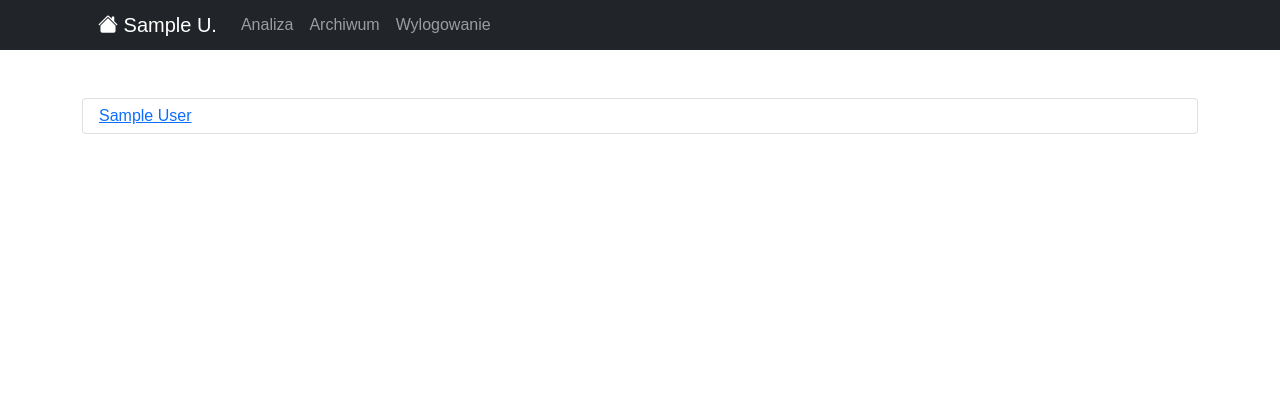
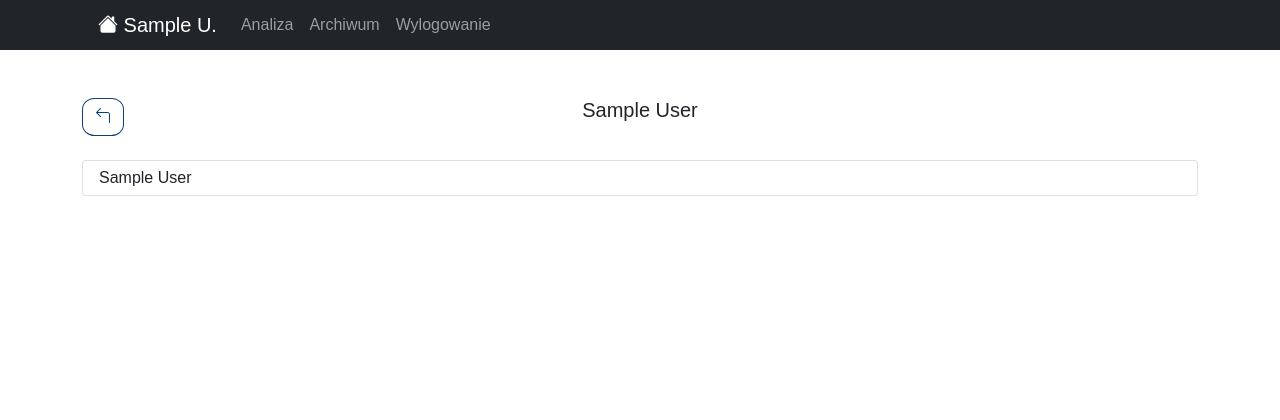
Before and after one commit to Hypnos86/WIiR-KO, a Django app: template main/templates/main/unit_county_main.html in a window 1280 px wide. Shown: the top 420 px of the page. Run offline with Django 4.2, Linux system fonts and the light colour scheme; the template is opened without the code that fills it: values that come from a table or form of the project are taken from there, others are empty; a user stored in the database is signed in; tables that the repository leaves empty hold one stand-in row (values such as "Sample post"); some libraries are stand-ins or nearby versions.

Commit message:
reset db

```diff
--- a/main/static/main/style.css
+++ b/main/static/main/style.css
@@ -22,9 +22,11 @@ html {
     border-color: white;
     color:white;
     transform:scale(1.2);
-
 }
 
+.btn-county:focus {
+    box-shadow: 0 0 0 0.50 rem rgba(10, 66, 177, .25) !important;
+}
 
 .list-county{
     display:inline;
--- a/main/templates/main/unit_county_main.html
+++ b/main/templates/main/unit_county_main.html
@@ -2,14 +2,22 @@
 {%load static%}
 {%block content%}
 <div class="container pt-5">
-    <ul class="list-group">
+    <div class="row mb-4">
+        <div class="col-sm-1 col-md-1 col-lg-2 d-flex align-items-center">
+            <a href="{% url 'main:welcome' %}" class="back-button">
+                <span class="bi bi-arrow-90deg-left"></span>
+            </a>
+        </div>
+        <div class="col-sm-10 col-md-10 col-lg-8">
+            <div class="text-center">
+                <h5 class="h5 m-0 font-weight-bold">{{unit}}</h5>
+            </div>
+        </div>
+    </div>
+    <div class="list-group">
         {%for unit in units%}
-
-        <li class="list-group-item">
-            <a href="{%url 'main:unit_details' slug unit.slug%}">{{unit}}</a>
-        </li>
+        <a class="list-group-item list-group-item-action" href="{%url 'main:unit_details' slug unit.slug%}">{{unit}}</a>
         {%endfor%}
-    </ul>
-
+    </div>
 </div>
 {%endblock%}
--- a/main/templates/main/welcome.html
+++ b/main/templates/main/welcome.html
@@ -4,6 +4,9 @@
 {% block content %}
 
 <div class="container pt-5">
+    <div class="text-center mb-5">
+        <span class="h3 font-weight-bold text-uppercase">Karty Obiektów Policji</span>
+    </div>
     <div class="row">
         {% for county in counties %}
         <div class="col-lg-2 col-md-3 col-sm-4 my-3 text-center ">
```
Also changed, not shown: main/migrations/0001_initial.py, main/migrations/0002_alter_helpinfo_options.py (deleted), units/migrations/0001_initial.py.
